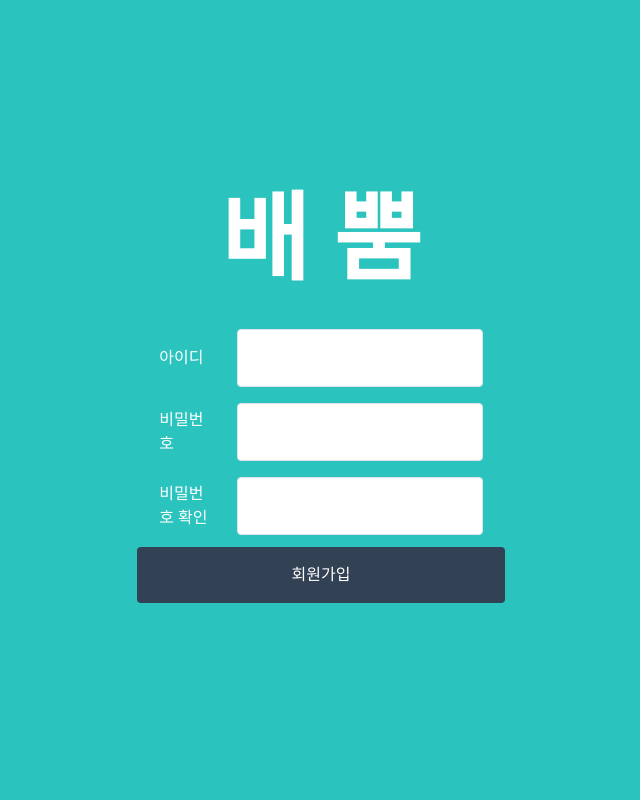
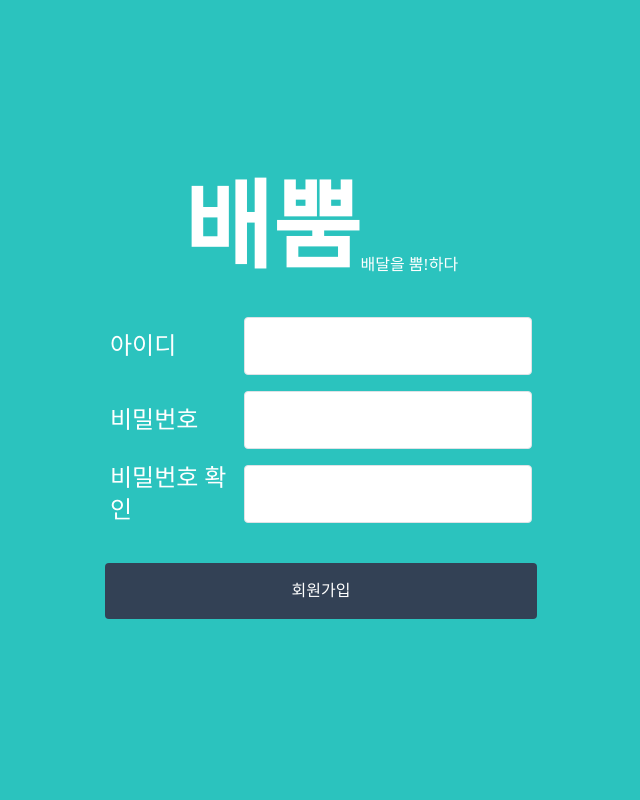
Before and after one commit to NQ-OO/BaeBBoom, a Flask app: page /signup in a window 1280 px wide. Shown: the whole page, without its empty margins (319-959 px from the left). Run offline with Flask 2, Linux system fonts and the light colour scheme; some libraries are stand-ins or nearby versions; some web fonts are replaced.

Commit message:
[chore] Update UI

```diff
--- a/forms.py
+++ b/forms.py
@@ -19,8 +19,8 @@ class LoginForm(FlaskForm):
 
 class RegisterForm(FlaskForm) :
   shop = StringField('username', validators=[DataRequired()])
-  min_person = IntegerField('min_person', validators=[DataRequired()])
+  min_person = IntegerField('min_person', validators=[validators.NumberRange(min=1),DataRequired()])
   deadline = StringField('deadline', validators=[DataRequired()])
-  delivery_cost = StringField('delivery_cost', validators=[DataRequired()])
+  delivery_cost = IntegerField('delivery_cost', validators=[DataRequired()])
   open_url = StringField('open_url', validators=[DataRequired()])
   submit = SubmitField("등록하기")
--- a/templates/detail.html
+++ b/templates/detail.html
@@ -107,11 +107,11 @@
     {% endif %}
   </div>
   <div class="flex flex-1 h-screen mt-8 justify-center ">
-    <div class="flex flex-col w-2/3 bg-white rounded-lg items-center">
+    <div class="flex flex-col w-1/2 bg-white rounded-lg items-center">
 
       {% set date =  '%4s' % post.deadline %}
       {% if True %}
-      <div class="my-3 flex justify-center block items-center my-4 w-full">
+      <div class="flex justify-center block items-center my-4 w-full mt-16">
         <text style="text-align: right; color: rgb(43,195,190); width:103px;" class="text-3xl">상호명</text>
         <text class="w-1/3 text-right text-xl">{{post.shop}}</text>
       </div>
@@ -129,7 +129,7 @@
       </div>
       {% if login == False %}
       {% elif (username == post.register_user) or (username in post.user_list)  %}
-      <div class="my-3 flex justify-center block items-center my-4 w-full relative">
+      <div class="my-3 flex justify-center block items-center my-4 w-full relative mb-16">
         <text style="text-align: right; color: rgb(43,195,190);  width:103px;" class="text-3xl">링크</text>
         <text class="w-1/3 text-right text-xl truncate ml-8" id="open_url">{{post.open_url}}</text>
         <button class="absolute right-16 border-gray-800 border-2 p-1 rounded-lg" onclick="onClickCopy()">
--- a/templates/signUp.html
+++ b/templates/signUp.html
@@ -103,31 +103,34 @@
 
 
   <div class="min-h-screen flex flex-col">
-    <div class="container max-w-sm mx-auto flex-1 flex flex-col items-center justify-center px-2">
+    <div class="container max-w-md mx-auto flex-1 flex flex-col items-center justify-center px-2">
       <div class="py-8 rounded text-white w-full">
-        <h1 class="mb-8 text-8xl text-center cursor-pointer" style="font-weight: 600;" id="logo">배 뿜</h1>
+        <div class="flex items-end mb-8 justify-center">
+          <h1 class="text-8xl text-center cursor-pointer" style="font-weight: 800;" id="logo">배뿜</h1>
+          <text>배달을 뿜!하다</text>
+        </div>
 
         <form method="POST">
           {{form.csrf_token}}
-          <div style="display: flex; justify-content: space-evenly; align-items: center;" class="w-full">
-            <text style="width: 56px;">아이디</text>
+          <div style="display: flex; justify-content: space-evenly; align-items: center;" class="w-full text-2xl">
+            <text style="width:129px;">아이디</text>
             {{form.username(class="block border border-grey-light w-2/3 p-3 rounded my-2 text-slate-700")}}
 
           </div>
 
-          <div style="display: flex; justify-content: space-evenly; align-items: center;">
-            <text style="width: 56px;">비밀번호</text>
+          <div style="display: flex; justify-content: space-evenly; align-items: center;" class="text-2xl">
+            <text style="width: 129px;">비밀번호</text>
             {{form.password(class="block border border-grey-light w-2/3 p-3 rounded my-2 text-slate-700 font-sans")|safe}}
 
           </div>
 
-          <div style="display: flex; justify-content: space-evenly; align-items: center;">
-            <text style="width: 56px;">비밀번호 확인</text>
+          <div style="display: flex; justify-content: space-evenly; align-items: center;" class="text-2xl">
+            <text style="width: 129px;">비밀번호 확인</text>
             {{form.password_check(class="block border border-grey-light w-2/3 p-3 rounded my-2 text-slate-700 font-sans"|safe)}}
 
           </div>
 
-          {{ form.submit(class="w-full text-center py-3 rounded bg-slate-700 text-white hover:bg-green-dark focus:outline-none my-1") }}
+          {{ form.submit(class="w-full text-center py-3 rounded bg-slate-700 text-white hover:bg-green-dark focus:outline-none mt-8") }}
 
         </form>
 
```
Also changed, not shown: templates/index.html (+8 -7 lines), templates/signIn.html (+10 -8 lines).
